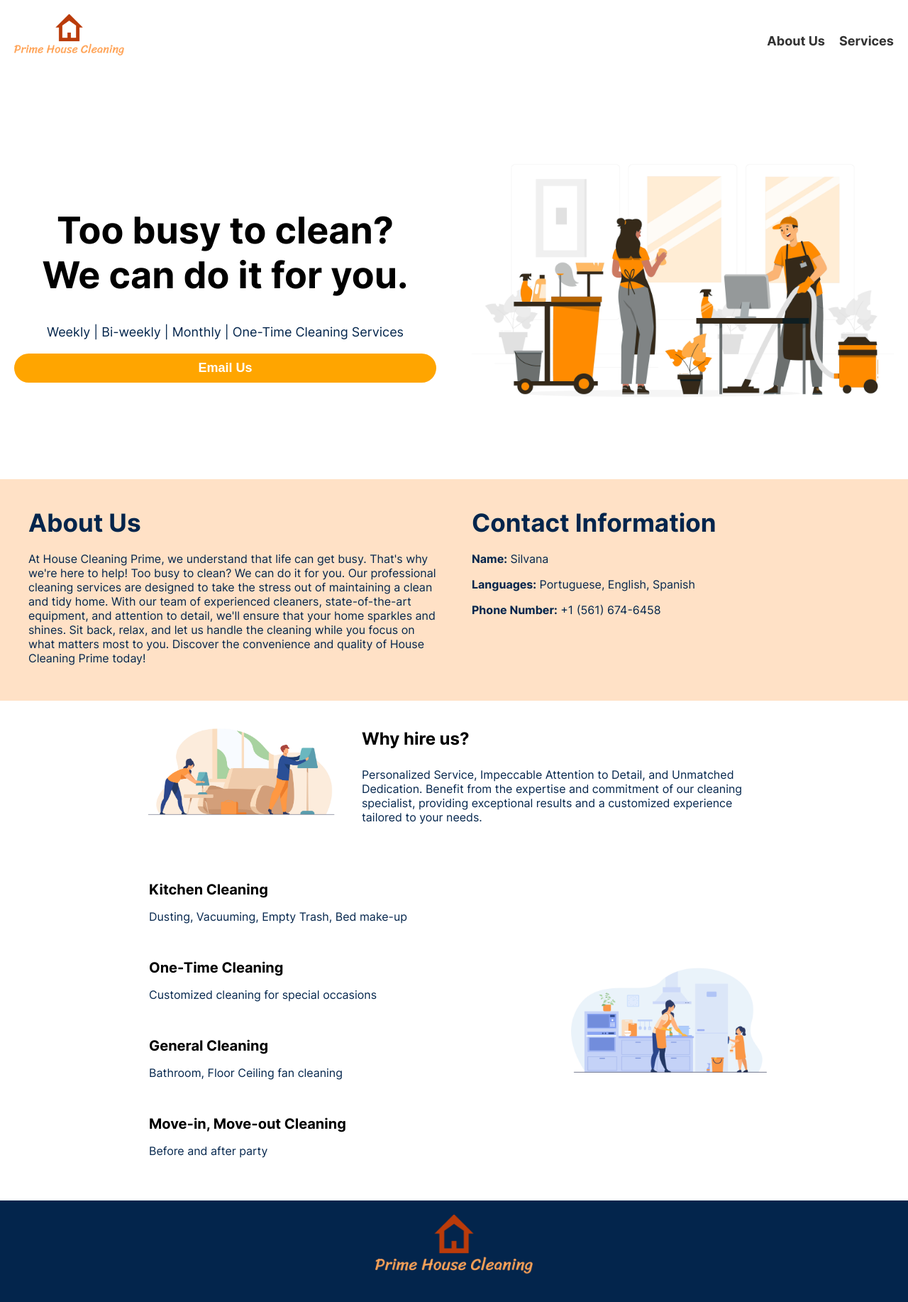
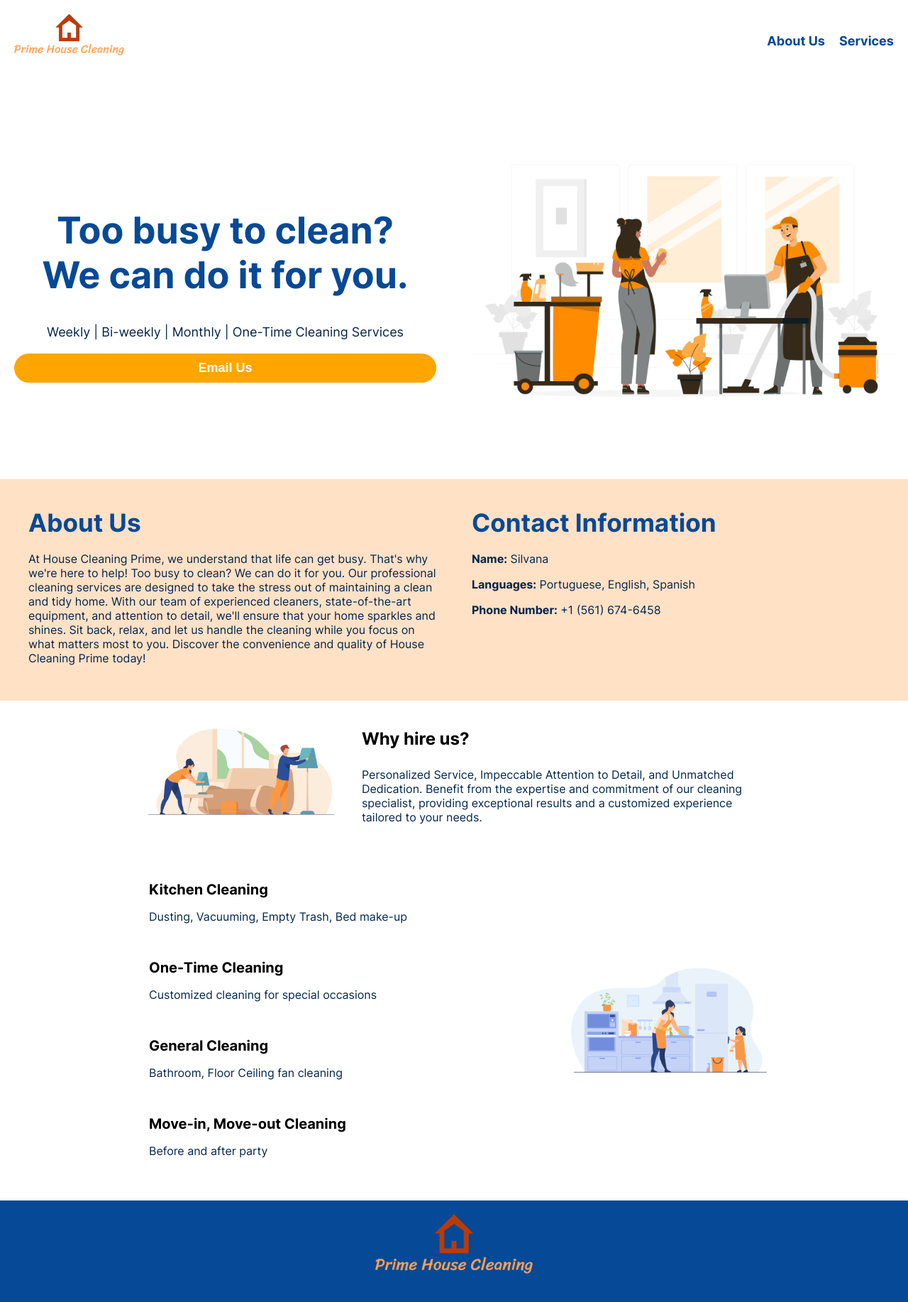
Before and after one commit to barros-m/prime-house-cleaning, a React (Create React App) app: page / in a window 1280 px wide. Shown: the top 1834 px of the page at 71% size. Built offline with nearby package versions, Linux system fonts and the light colour scheme; the HTML template or start-up script is replaced by a standard one.

Commit message:
Change secondary color to lighter blue

```diff
--- a/src/components/AboutMe/AboutMe.css
+++ b/src/components/AboutMe/AboutMe.css
@@ -23,7 +23,7 @@
 .block-title {
   font-size: 35px;
   font-weight: bold;
-  color: #03254C;
+  color: #064996;
   margin-bottom: 20px;
 }
 
--- a/src/components/Footer/Footer.css
+++ b/src/components/Footer/Footer.css
@@ -1,5 +1,5 @@
 .footer {
-    background: #03254C;
+    background: #064996;
     color: #fff;
     padding: 20px;
   }
--- a/src/components/Hero/Hero.css
+++ b/src/components/Hero/Hero.css
@@ -21,6 +21,7 @@
   font-weight: bold;
   text-align: center;
   margin-bottom: 20px;
+  color: #064996;
 }
 
 .subtitle {
--- a/src/components/Navbar/Navbar.css
+++ b/src/components/Navbar/Navbar.css
@@ -36,7 +36,7 @@
   margin-left: 20px;
   font-size: 18px;
   font-weight: bold;
-  color: #333333;
+  color: #064996;
   cursor: pointer;
 }
 
```
